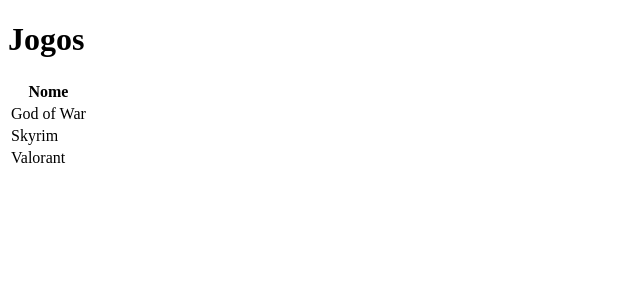
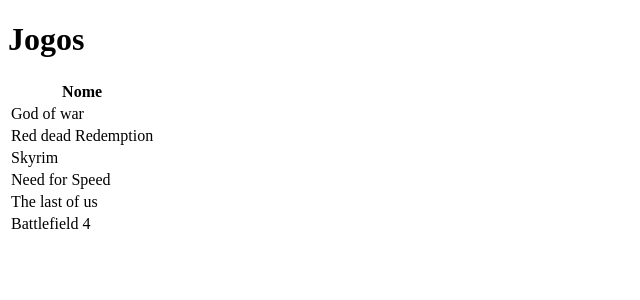
Before and after one commit to edvieira0/Projetos--Alura, a Flask app: page /inicio in a window 1280 px wide. Shown: the top 300 px of the page, without its empty margins (0-640 px from the left). Run offline with Flask 3, Linux system fonts and the light colour scheme.

Commit message:
reproduzindo listas, estrutura do for no html

```diff
--- a/Python/curso - flask/app.py
+++ b/Python/curso - flask/app.py
@@ -2,8 +2,13 @@
 
 app = Flask(__name__)
 
+jogos = ['God of war', 'Red dead Redemption', 'Skyrim', 'Need for Speed', 'The last of us', 'Battlefield 4']
+
 @app.route('/inicio')
 def incio():
-    return render_template('lista.html', titulo='Jogos')
+    return render_template('lista.html', titulo='Jogos', lista_jogos=jogos)
 
 app.run()
+
+
+# Loop é feito no arquivo onde vai ser reproduzido a lista com a sintaxe de -> {% for i in lista %} <tr><td>{{ i }}</td></tr> e fechando em {% endfor %}
--- a/Python/curso - flask/templates/lista.html
+++ b/Python/curso - flask/templates/lista.html
@@ -17,15 +17,11 @@
                 </tr>
             </thead>
             <tbody>
+                {% for i in lista_jogos %}
                 <tr>
-                    <td>God of War</td>
+                    <td>{{ i }}</td>
                 </tr>
-                <tr>
-                    <td>Skyrim</td>
-                </tr>
-                <tr>
-                    <td>Valorant</td>
-                </tr>
+                {% endfor %}
             </tbody>
         </table>
     </div>
```
